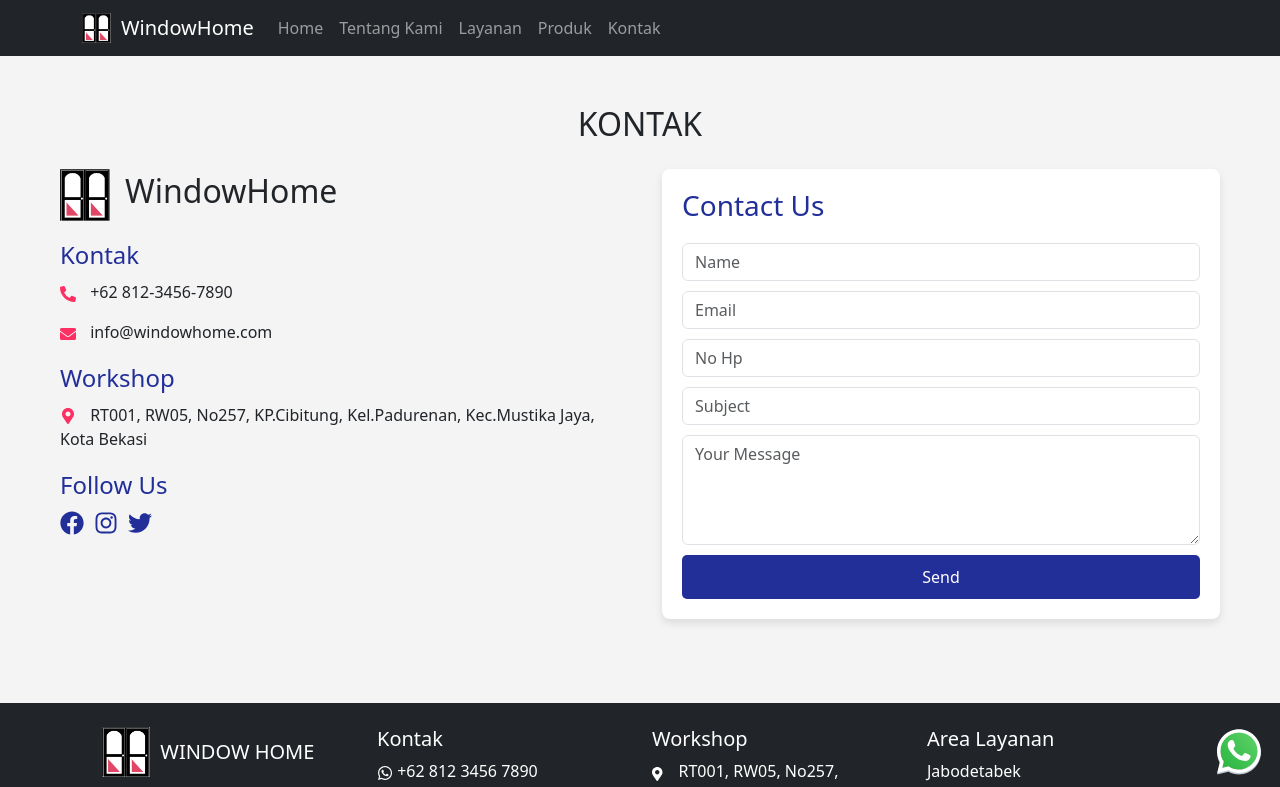
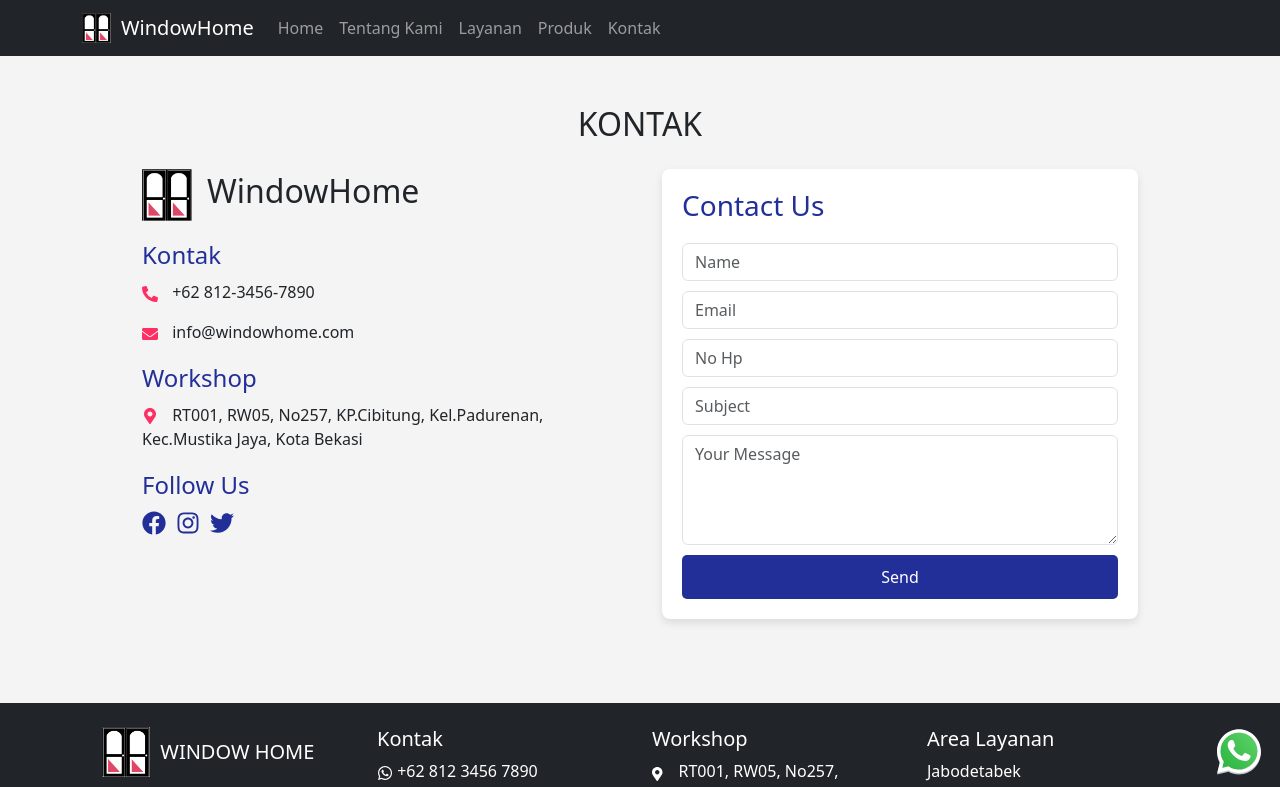
Before and after one commit to difhaels/vite-react-windowhome, a React (Vite) app: page /contact in a window 1280 px wide. Shown: the top 787 px of the page. Built offline with nearby package versions, Linux system fonts and the light colour scheme.

Commit message:
fix contact

```diff
--- a/src/assets/css/contact.css
+++ b/src/assets/css/contact.css
@@ -1,8 +1,10 @@
+.contact-bg {
+    background-color: #f4f4f4;
+}
 .contact-container {
     display: flex;
     justify-content: space-between;
     padding: 50px;
-    background-color: #f4f4f4;
 }
 
 @media (max-width: 768px) {
@@ -11,7 +13,6 @@
         flex-direction: column;
     }
 }
-
 
 .contact-left, .contact-right {
     flex: 1;
--- a/src/pages/Contact.jsx
+++ b/src/pages/Contact.jsx
@@ -1,11 +1,12 @@
 import '../assets/css/contact.css';
 import ContactLeft from "../components/ContactLeft";
 import ContactRight from "../components/ContactRight";
-import { Row, Col } from "react-bootstrap";
+import { Container, Row, Col } from "react-bootstrap";
 
 export default function Contact() {
   return (
-    <>
+    <div className='contact-bg'>
+      <Container>
         <Row className="contact-container">
           <h2 className="text-center mb-3">KONTAK</h2>
           <Col xs={12} md={6} className="mb-4">
@@ -15,6 +16,7 @@ export default function Contact() {
             <ContactRight />
           </Col>
         </Row>
-    </>
+      </Container>
+    </div>
   );
 }
```
Lines whose indentation alone changed are shown as unchanged.
